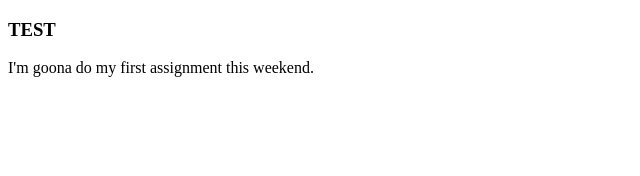
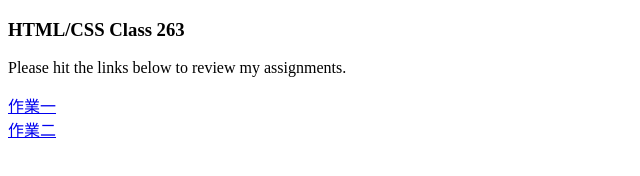
Before and after one commit to hjshih1984/hjshih.github.io, a plain HTML site: page index.html in a window 1280 px wide. Shown: the whole page, without its empty margins (0-640 px from the left). Drawn offline with Linux system fonts and the light colour scheme.

Commit message:
structure built

```diff
--- a/index.html
+++ b/index.html
@@ -3,12 +3,16 @@
 
 <head>
     <meta charset="UTF-8">
-    <title>HTML Assignment Page</title>
+    <title>Assignment</title>
 </head>
 
 <body>
-    <h3>TEST</h3>
-    <p>I'm goona do my first assignment this weekend.</p>
+    <h3>HTML/CSS Class 263</h3>
+    <p>Please hit the links below to review my assignments.</p>
+    <a href="assn/assn_01.html">作業一</a>
+    <br/>
+    <a href="assn/assn_02.html">作業二</a>
+    <br/>
 </body>
 
 </html>
```
